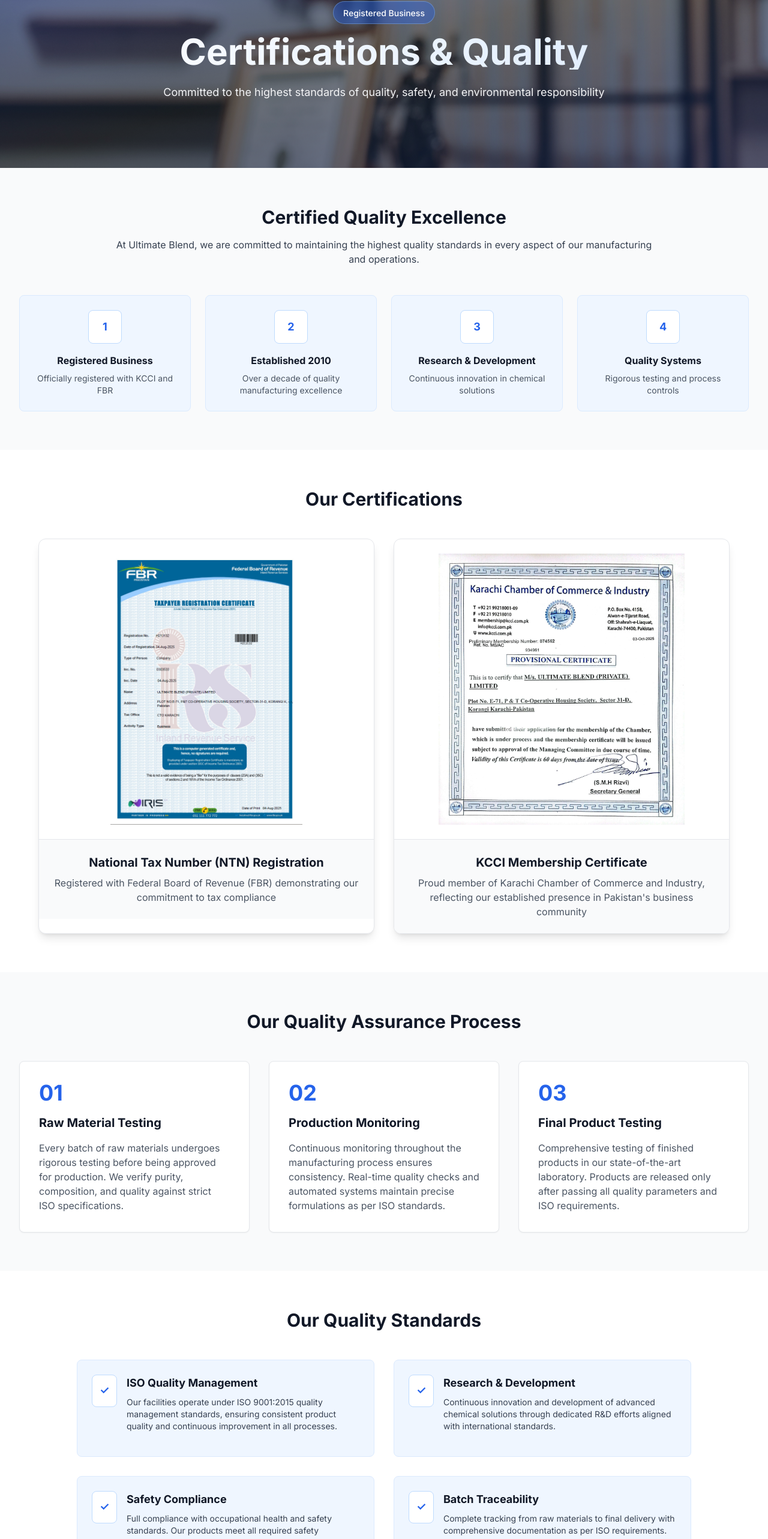
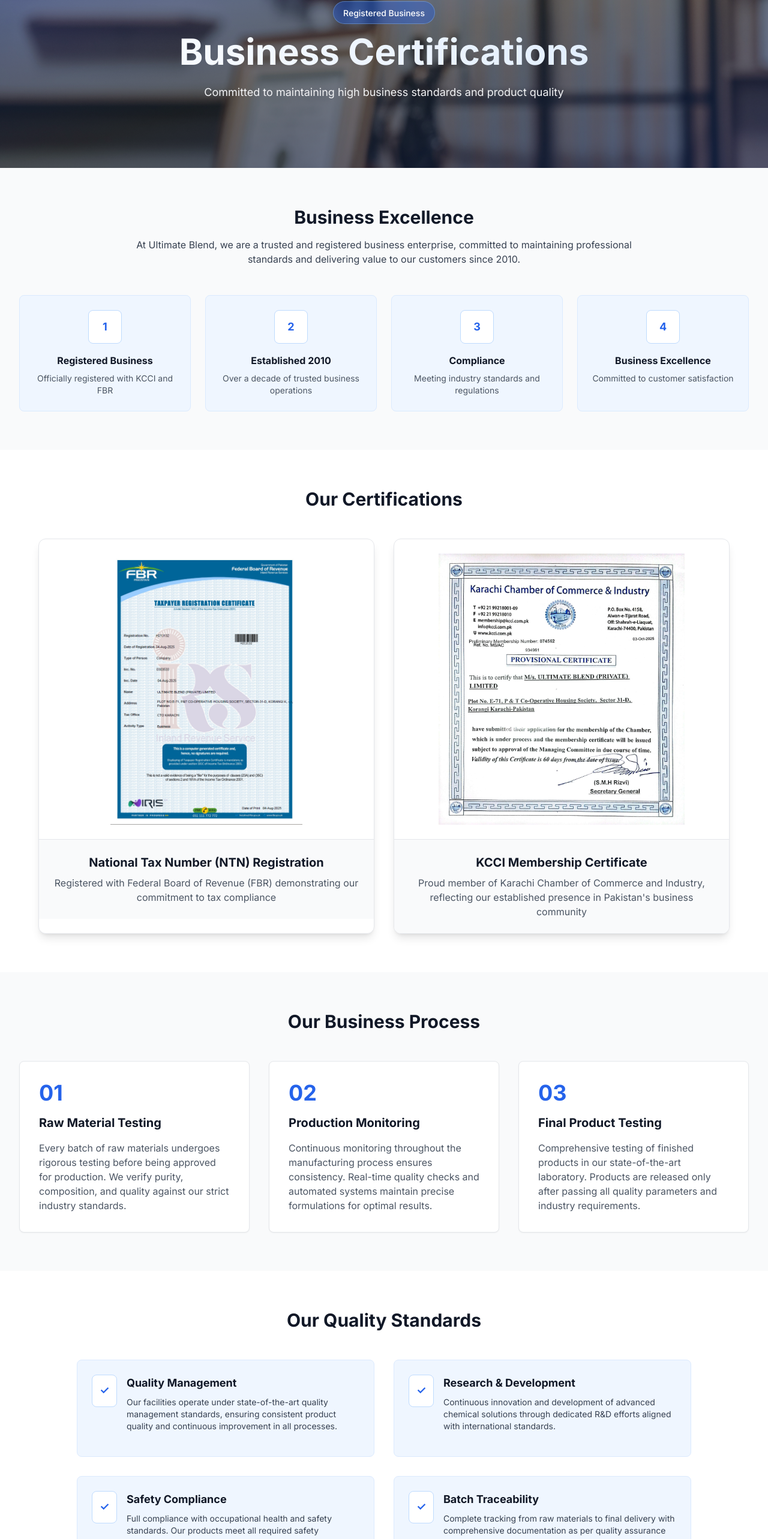
Before and after one commit to nimilzubair/Ultimate-Blend-Website, a Next.js app: page /certifications in a window 1280 px wide. Shown: the part 191-2757 px from the top of the page at 60% size. Built offline with nearby package versions, Linux system fonts and the light colour scheme.

Commit message:
Fixed certifications again

```diff
--- a/app/certifications/page.tsx
+++ b/app/certifications/page.tsx
@@ -18,10 +18,10 @@
       </span>
     </div>
     <h1 className="text-3xl sm:text-4xl lg:text-6xl font-bold mb-3 sm:mb-6 bg-gradient-to-r from-white to-blue-100 bg-clip-text text-transparent">
-      Certifications & Quality
+      Business Certifications
     </h1>
     <p className="text-sm sm:text-base lg:text-lg max-w-3xl mx-auto text-gray-100 leading-relaxed">
-      Committed to the highest standards of quality, safety, and environmental responsibility
+      Committed to maintaining high business standards and product quality
     </p>
   </div>
 </section>
@@ -31,20 +31,20 @@
         <div className="max-w-7xl mx-auto px-4 sm:px-6 lg:px-8">
           <div className="max-w-4xl mx-auto text-center mb-10 sm:mb-12">
             <h2 className="text-2xl sm:text-3xl font-bold text-gray-900 mb-3 sm:mb-4">
-              Certified Quality Excellence
+              Business Excellence
             </h2>
             <p className="text-gray-700 text-sm sm:text-base leading-relaxed">
-              At Ultimate Blend, we are committed to maintaining the highest quality standards
-              in every aspect of our manufacturing and operations.
+              At Ultimate Blend, we are a trusted and registered business enterprise, committed to
+              maintaining professional standards and delivering value to our customers since 2010.
             </p>
           </div>
 
           <div className="grid md:grid-cols-4 gap-6">
             {[
               { title: "Registered Business", desc: "Officially registered with KCCI and FBR" },
-              { title: "Established 2010", desc: "Over a decade of quality manufacturing excellence" },
-              { title: "Research & Development", desc: "Continuous innovation in chemical solutions" },
-              { title: "Quality Systems", desc: "Rigorous testing and process controls" }
+              { title: "Established 2010", desc: "Over a decade of trusted business operations" },
+              { title: "Compliance", desc: "Meeting industry standards and regulations" },
+              { title: "Business Excellence", desc: "Committed to customer satisfaction" }
             ].map((item, idx) => (
               <div key={idx} className="bg-blue-50 p-5 sm:p-6 rounded-lg text-center border border-blue-100">
                 <div className="bg-white w-12 h-12 sm:w-14 sm:h-14 rounded-lg flex items-center justify-center mx-auto mb-3 sm:mb-4 border border-blue-200">
@@ -121,7 +121,7 @@
       <section className="py-10 sm:py-16 bg-gray-50">
         <div className="max-w-7xl mx-auto px-4 sm:px-6 lg:px-8">
           <h2 className="text-2xl sm:text-3xl font-bold text-center text-gray-900 mb-10 sm:mb-12">
-            Our Quality Assurance Process
+            Our Business Process
           </h2>
 
           <div className="grid md:grid-cols-3 gap-6 sm:gap-8">
@@ -129,17 +129,17 @@
               {
                 num: "01",
                 title: "Raw Material Testing",
-                desc: "Every batch of raw materials undergoes rigorous testing before being approved for production. We verify purity, composition, and quality against strict ISO specifications."
+                desc: "Every batch of raw materials undergoes rigorous testing before being approved for production. We verify purity, composition, and quality against our strict industry standards."
               },
               {
                 num: "02",
                 title: "Production Monitoring",
-                desc: "Continuous monitoring throughout the manufacturing process ensures consistency. Real-time quality checks and automated systems maintain precise formulations as per ISO standards."
+                desc: "Continuous monitoring throughout the manufacturing process ensures consistency. Real-time quality checks and automated systems maintain precise formulations for optimal results."
               },
               {
                 num: "03",
                 title: "Final Product Testing",
-                desc: "Comprehensive testing of finished products in our state-of-the-art laboratory. Products are released only after passing all quality parameters and ISO requirements."
+                desc: "Comprehensive testing of finished products in our state-of-the-art laboratory. Products are released only after passing all quality parameters and industry requirements."
               }
             ].map((step, idx) => (
               <div key={idx} className="bg-white border border-gray-200 p-6 sm:p-8 rounded-lg shadow-sm">
@@ -162,8 +162,8 @@
           <div className="grid md:grid-cols-2 gap-6 sm:gap-8 max-w-5xl mx-auto">
             {[
               {
-                title: "ISO Quality Management",
-                desc: "Our facilities operate under ISO 9001:2015 quality management standards, ensuring consistent product quality and continuous improvement in all processes."
+                title: "Quality Management",
+                desc: "Our facilities operate under state-of-the-art quality management standards, ensuring consistent product quality and continuous improvement in all processes."
               },
               {
                 title: "Research & Development",
@@ -175,7 +175,7 @@
               },
               {
                 title: "Batch Traceability",
-                desc: "Complete tracking from raw materials to final delivery with comprehensive documentation as per ISO requirements."
+                desc: "Complete tracking from raw materials to final delivery with comprehensive documentation as per quality assurance requirements."
               }
             ].map((cert, idx) => (
               <div key={idx} className="bg-blue-50 rounded-lg p-5 sm:p-6 border border-blue-100">
@@ -202,23 +202,23 @@
               Our Commitment to Excellence
             </h2>
             <p className="text-blue-100 text-sm sm:text-base leading-relaxed mb-8">
-              Our ISO 9001:2015 certification is a testament to our unwavering commitment to quality.
-              We continuously invest in improving our processes, training our team, and maintaining
-              the highest standards to deliver exceptional products and services to our customers.
+              As a registered member of KCCI and compliant with FBR regulations, we demonstrate our
+              commitment to ethical business practices. We continuously invest in improving our processes,
+              training our team, and maintaining professional standards to serve our customers better.
             </p>
             <div className="grid md:grid-cols-3 gap-6 text-left">
               {[
                 {
-                  title: "Continuous Improvement",
-                  desc: "Regular audits and process enhancements to maintain ISO standards"
+                  title: "Business Ethics",
+                  desc: "Maintaining transparent and compliant business operations"
                 },
                 {
                   title: "Customer Focus",
-                  desc: "Quality systems designed to meet and exceed customer expectations"
+                  desc: "Business practices designed to ensure customer satisfaction"
                 },
                 {
-                  title: "Process Excellence",
-                  desc: "Standardized procedures ensuring consistent quality delivery"
+                  title: "Professional Standards",
+                  desc: "Following industry best practices and regulations"
                 }
               ].map((item, idx) => (
                 <div key={idx} className="bg-white/10 p-5 sm:p-6 rounded-lg border border-white/20">
```
